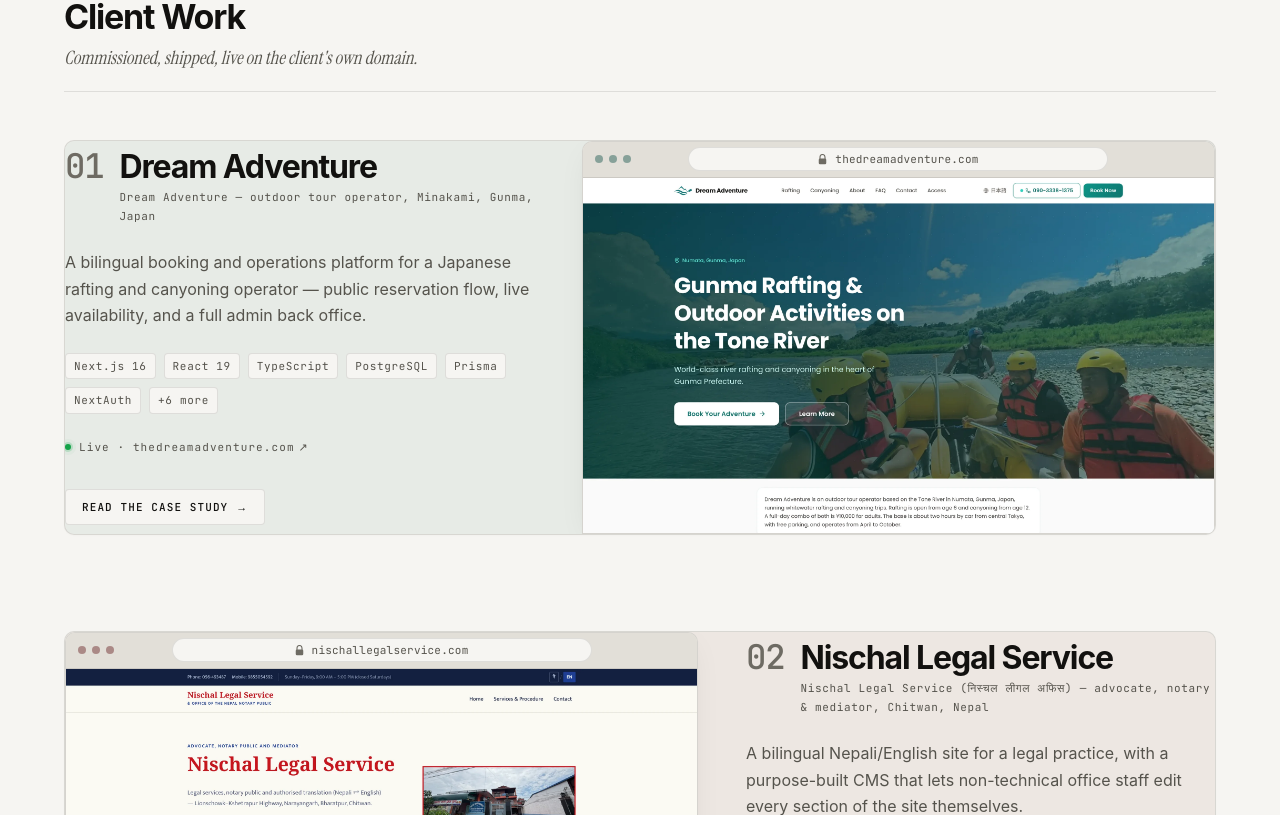
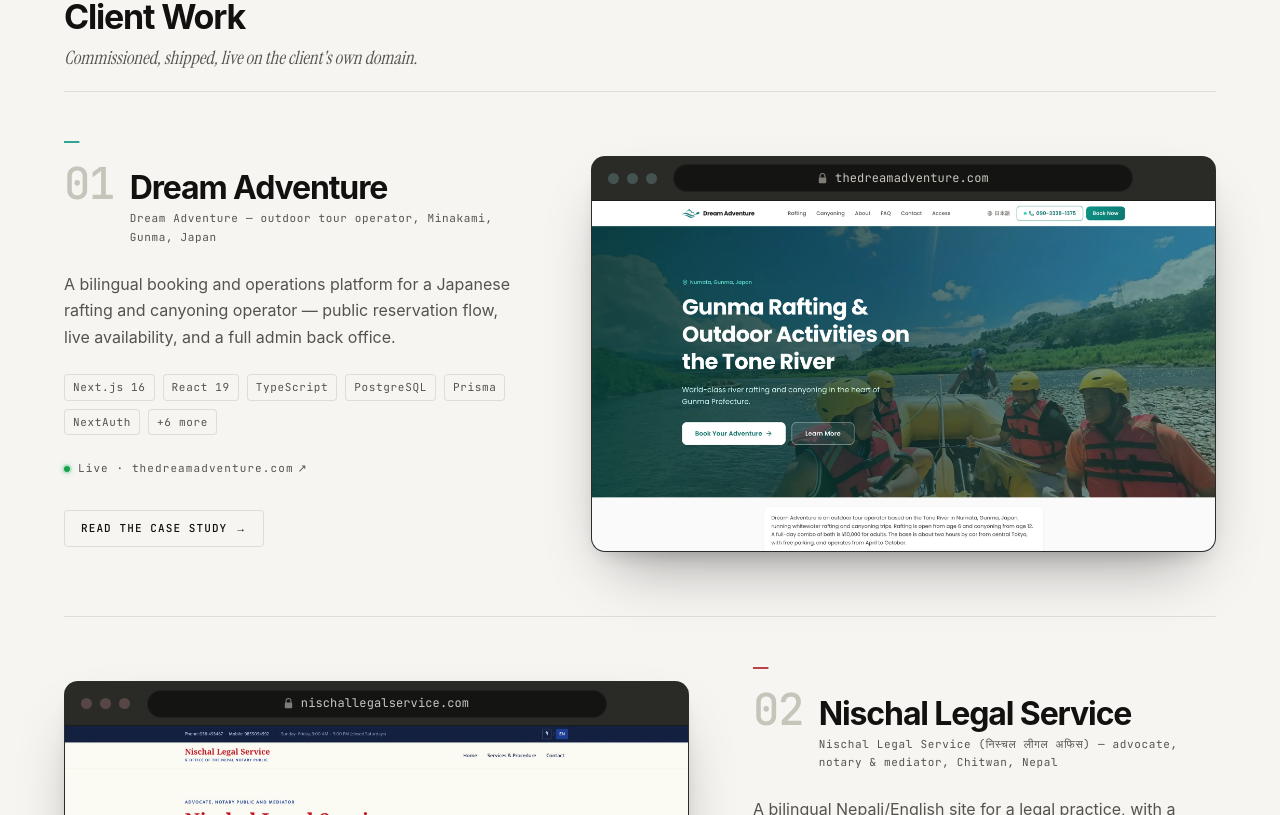
Before and after one commit to zetroxyyy/portfolio, a Next.js app: page / in a window 1280 px wide. Shown: the part 925-1740 px from the top of the page. Built offline with nearby package versions, Linux system fonts and the light colour scheme; a web font is replaced by a local one.

Commit message:
refactor: redesign project display by removing cards and updating browser chrome aesthetics

```diff
--- a/content/site.ts
+++ b/content/site.ts
@@ -16,7 +16,7 @@ export const site = {
   ],
 
   location: 'Nepal',
-  locationDetails: 'Based in Nepal. Working with clients in Japan and internationally.',
+  locationDetails: 'Built in Nepal. Running worldwide.',
 
   socials: {
     github: 'https://github.com/zetroxyyy',
--- a/src/app/globals.css
+++ b/src/app/globals.css
@@ -24,9 +24,14 @@
   --live:         #16A34A;
 
   /* Frame chrome background */
-  --frame-bg:     #ECEAE4;
-  --frame-bar:    #E2DFD8;
-  --frame-pill:   #F6F5F2;
+  /* Browser chrome stays dark in BOTH themes. It is a device frame around a
+     screenshot, not a UI surface — a real window looks like a real window
+     whatever theme the reader is in. The pale beige version was light chrome
+     on a light page, which read as mush and lost the "this is a live site"
+     effect the frames exist to create. */
+  --frame-bg:     #1F1F1D;
+  --frame-bar:    #2A2A27;
+  --frame-pill:   #141413;
 
   /* Typography roles */
   --font-display: 'Satoshi', -apple-system, BlinkMacSystemFont, 'Segoe UI', Roboto, sans-serif;
@@ -95,9 +100,9 @@
     --hairline:     rgba(237, 237, 234, 0.12);
     --hairline-2:   rgba(237, 237, 234, 0.06);
 
-    --frame-bg:     #1A1A18;
-    --frame-bar:    #222220;
-    --frame-pill:   #121211;
+    --frame-bg:     #1F1F1D;
+    --frame-bar:    #2A2A27;
+    --frame-pill:   #141413;
   }
 }
 
@@ -111,9 +116,9 @@
   --hairline:     rgba(237, 237, 234, 0.12);
   --hairline-2:   rgba(237, 237, 234, 0.06);
 
-  --frame-bg:     #1A1A18;
-  --frame-bar:    #222220;
-  --frame-pill:   #121211;
+  --frame-bg:     #1F1F1D;
+  --frame-bar:    #2A2A27;
+  --frame-pill:   #141413;
 }
 
 :root[data-theme="light"] {
@@ -128,9 +133,14 @@
   --hairline:     rgba(18, 17, 15, 0.10);
   --hairline-2:   rgba(18, 17, 15, 0.05);
 
-  --frame-bg:     #ECEAE4;
-  --frame-bar:    #E2DFD8;
-  --frame-pill:   #F6F5F2;
+  /* Browser chrome stays dark in BOTH themes. It is a device frame around a
+     screenshot, not a UI surface — a real window looks like a real window
+     whatever theme the reader is in. The pale beige version was light chrome
+     on a light page, which read as mush and lost the "this is a live site"
+     effect the frames exist to create. */
+  --frame-bg:     #1F1F1D;
+  --frame-bar:    #2A2A27;
+  --frame-pill:   #141413;
 }
 
 /* ── GLOBAL RESET & BASE ──────────────────────────────────── */
@@ -599,7 +609,9 @@ button {
 .work-group__list {
   display: flex;
   flex-direction: column;
-  gap: var(--space-24);
+  /* Zero — each band now carries its own vertical padding and a top hairline,
+     so an extra gap here would separate the rule from the content it divides. */
+  gap: 0;
 }
 
 /* ── SIDE PROJECTS ────────────────────────────────────────────
@@ -762,81 +774,69 @@ button {
 }
 
 /* ── PROJECT BAND COMPONENT ───────────────────────────────── */
+/* No card.
+   ─────────────────────────────────────────────────────────────
+   The browser frame is already a complete object — its own chrome, border,
+   background and shadow. Wrapping it in a second bordered, tinted, rounded
+   container produced a box inside a box, and neither read as the subject.
+   The band is now an open layout on the page ground: the window floats, the
+   text sits beside it, and a hairline rule plus whitespace does the
+   separating that the border used to do badly. */
 .project-band {
   position: relative;
-  border-radius: var(--radius-lg);
-  padding: var(--space-10);
-  background: var(--paper-2);
-  border: 1px solid var(--hairline);
-  overflow: hidden;
-  /* Lift is the band's own; inner elements animate on their own timings. */
-  transform: translateY(0);
-  transition:
-    transform 0.45s var(--ease-expo),
-    border-color 0.35s ease,
-    box-shadow 0.45s var(--ease-expo);
-  box-shadow: 0 1px 2px rgba(0, 0, 0, 0.02);
-}
-
-/* Accent wash — the project's own colour, barely there. */
-.project-band::before {
+  padding: var(--space-16) 0;
+  border-top: 1px solid var(--hairline);
+}
+
+.project-band:first-child {
+  border-top: none;
+  padding-top: var(--space-4);
+}
+
+/* Short accent rule above the text column — the band's only colour, and the
+   thing that replaces the card border as an anchor. Sits on the info column
+   rather than the band, so it stays with the text when the layout reverses. */
+.project-band__info {
+  position: relative;
+}
+
+.project-band__info::before {
   content: '';
   position: absolute;
-  inset: 0;
-  background: var(--project-accent, transparent);
-  opacity: 0.035;
-  pointer-events: none;
-  transition: opacity 0.35s ease;
-}
-
-/* A hairline of the accent along the top edge, drawn on from the left.
-   This is the band's one piece of colour and it only appears on hover. */
-.project-band::after {
-  content: '';
-  position: absolute;
-  top: 0;
+  top: -20px;
   left: 0;
-  right: 0;
+  width: 28px;
   height: 2px;
   background: var(--project-accent, var(--ink));
-  transform: scaleX(0);
+  opacity: 0.85;
   transform-origin: left center;
-  opacity: 0.7;
-  pointer-events: none;
+  transform: scaleX(0.55);
   transition: transform 0.55s var(--ease-expo);
 }
 
-.project-band:hover,
-.project-band:focus-within {
-  transform: translateY(-3px);
-  border-color: color-mix(in srgb, var(--project-accent, var(--fog)) 28%, var(--fog));
-  box-shadow:
-    0 18px 40px -20px rgba(0, 0, 0, 0.22),
-    0 3px 10px -6px rgba(0, 0, 0, 0.10);
-}
-.project-band:hover::before,
-.project-band:focus-within::before {
-  opacity: 0.06;
-}
-.project-band:hover::after,
-.project-band:focus-within::after {
+.project-band:hover .project-band__info::before,
+.project-band:focus-within .project-band__info::before {
   transform: scaleX(1);
 }
 
-/* Index numeral picks up the project accent as the band activates. */
+/* Index numeral is the structural anchor now that there is no box. */
+.project-band__index {
+  transition: color 0.35s ease;
+}
+
 .project-band:hover .project-band__index,
 .project-band:focus-within .project-band__index {
   color: var(--project-accent, var(--ink));
 }
 
-/* The screenshot leans in very slightly. */
+/* The window is the hero object, so it gets the whole lift. */
 .project-band:hover .browser-frame,
 .project-band:focus-within .browser-frame {
-  transform: translateY(-2px) scale(1.008);
+  transform: translateY(-6px) scale(1.012);
   box-shadow:
-    0 22px 48px -18px rgba(0, 0, 0, 0.24),
-    0 4px 12px -6px rgba(0, 0, 0, 0.10);
-  border-color: color-mix(in srgb, var(--project-accent, var(--fog)) 30%, var(--fog));
+    0 44px 80px -28px rgba(0, 0, 0, 0.50),
+    0 14px 28px -14px rgba(0, 0, 0, 0.28),
+    0 1px 0 0 rgba(255, 255, 255, 0.06) inset;
 }
 
 /* CTA responds to the whole band, not just to itself. */
@@ -854,7 +854,9 @@ button {
 .project-band__grid {
   display: grid;
   grid-template-columns: 1fr 1.35fr;
-  gap: var(--space-12);
+  /* Wider than before — with no card padding, this gap is the only thing
+     holding the text off the window. */
+  gap: clamp(var(--space-8), 5vw, var(--space-16));
   align-items: center;
   position: relative;
   z-index: 1;
@@ -884,9 +886,11 @@ button {
 
 .project-band__index {
   font-family: var(--font-mono);
-  font-size: clamp(var(--text-xl), 3vw, var(--text-2xl));
+  /* Larger than it was inside the card — with the box gone this numeral is
+     what marks where one project ends and the next begins. */
+  font-size: clamp(var(--text-2xl), 4vw, var(--text-3xl));
   font-weight: 500;
-  color: var(--mist);
+  color: var(--fog);
   letter-spacing: var(--tracking-tight);
   line-height: 1;
 }
@@ -1024,29 +1028,35 @@ button {
 /* ── BROWSER CHROME FRAME ─────────────────────────────────── */
 .browser-frame {
   width: 100%;
-  border-radius: var(--radius-lg) var(--radius-lg) 0 0;
-  border: 1px solid var(--hairline);
+  /* All four corners. The squared bottom was what made this read as a panel
+     cropped by its container rather than as a window sitting on the page. */
+  border-radius: 14px;
+  border: 1px solid rgba(255, 255, 255, 0.06);
   background: var(--frame-bg);
-  box-shadow: 0 8px 32px -8px rgba(0, 0, 0, 0.08), 0 2px 8px -2px rgba(0, 0, 0, 0.04);
+  /* Floats. This is now the hero object on the band, so it gets a real,
+     long-throw shadow instead of the faint one it had inside the card. */
+  box-shadow:
+    0 30px 60px -24px rgba(0, 0, 0, 0.42),
+    0 10px 22px -12px rgba(0, 0, 0, 0.24),
+    0 1px 0 0 rgba(255, 255, 255, 0.05) inset;
   overflow: hidden;
   display: flex;
   flex-direction: column;
   transform: translateY(0) scale(1);
   transform-origin: center bottom;
   transition:
-    transform 0.45s var(--ease-expo),
-    border-color 0.35s ease,
-    box-shadow 0.45s var(--ease-expo);
+    transform 0.5s var(--ease-expo),
+    box-shadow 0.5s var(--ease-expo);
 }
 
 .browser-frame__bar {
-  height: 36px;
-  min-height: 36px;
+  height: 44px;
+  min-height: 44px;
   background: var(--frame-bar);
-  border-bottom: 1px solid var(--hairline);
-  padding: 0 var(--space-3);
+  border-bottom: 1px solid rgba(0, 0, 0, 0.35);
+  padding: 0 var(--space-4);
   display: grid;
-  grid-template-columns: 48px 1fr 48px;
+  grid-template-columns: 56px 1fr 56px;
   align-items: center;
   gap: var(--space-2);
 }
@@ -1054,15 +1064,17 @@ button {
 .browser-frame__dots {
   display: flex;
   align-items: center;
-  gap: 6px;
+  gap: 8px;
 }
 
 .browser-frame__dot {
-  width: 8px;
-  height: 8px;
+  width: 11px;
+  height: 11px;
   border-radius: 50%;
-  background: color-mix(in srgb, var(--project-accent, var(--fog)) 35%, var(--mist));
-  opacity: 0.6;
+  /* Neutral greys warmed very slightly by the project accent — a nod to the
+     window controls without literally copying the traffic lights. */
+  background: color-mix(in srgb, var(--project-accent, #6E6E68) 22%, #6E6E68);
+  opacity: 0.55;
 }
 
 .browser-frame__address {
@@ -1070,31 +1082,43 @@ button {
   align-items: center;
   justify-content: center;
   gap: var(--space-2);
-  height: 24px;
+  height: 28px;
   background: var(--frame-pill);
-  border: 1px solid var(--hairline);
-  border-radius: 12px;
-  padding: 0 var(--space-3);
-  max-width: 420px;
+  border: 1px solid rgba(255, 255, 255, 0.05);
+  border-radius: 999px;
+  padding: 0 var(--space-4);
+  max-width: 460px;
   margin: 0 auto;
   width: 100%;
   overflow: hidden;
 }
 
 .browser-frame__lock {
-  font-size: 10px;
-  color: var(--mist);
+  color: #7E7C74;
   flex-shrink: 0;
 }
 
 .browser-frame__url {
   font-family: var(--font-mono);
-  font-size: 11px;
-  color: var(--graphite);
-  letter-spacing: 0.02em;
+  font-size: 12px;
+  color: #C9C6BE;
+  letter-spacing: 0.01em;
   white-space: nowrap;
   overflow: hidden;
   text-overflow: ellipsis;
+}
+
+@media (max-width: 560px) {
+  .browser-frame__bar {
+    height: 36px;
+    min-height: 36px;
+    padding: 0 var(--space-3);
+    grid-template-columns: 42px 1fr 42px;
+  }
+  .browser-frame__dots { gap: 6px; }
+  .browser-frame__dot { width: 8px; height: 8px; }
+  .browser-frame__address { height: 22px; padding: 0 var(--space-3); }
+  .browser-frame__url { font-size: 10px; }
 }
 
 .browser-frame__screen {
@@ -1716,7 +1740,8 @@ button {
   }
 
   .project-band {
-    padding: var(--space-6);
+    /* Vertical only — there is no card to inset from any more. */
+    padding: var(--space-10) 0;
   }
 
   .project-band__grid,
@@ -1793,13 +1818,8 @@ button {
   .browser-frame {
     transform: none !important;
   }
-  .project-band::after {
+  .project-band__info::before {
     transform: scaleX(1) !important;
-    opacity: 0;
-  }
-  .project-band:hover::after,
-  .project-band:focus-within::after {
-    opacity: 0.7;
   }
   .project-band__btn-study .arrow {
     transform: none !important;
--- a/src/components/sections/Hero.tsx
+++ b/src/components/sections/Hero.tsx
@@ -40,7 +40,8 @@ export function Hero() {
             animate={{ opacity: 1, y: 0 }}
             transition={{ duration: duration.slow, ease, delay: 0.25 }}
           >
-            I build the website <span className="serif-italic">and the system that runs it.</span>
+            The website is the easy half.{' '}
+            <span className="serif-italic">I build what&apos;s underneath.</span>
           </motion.h1>
         </div>
 
```
